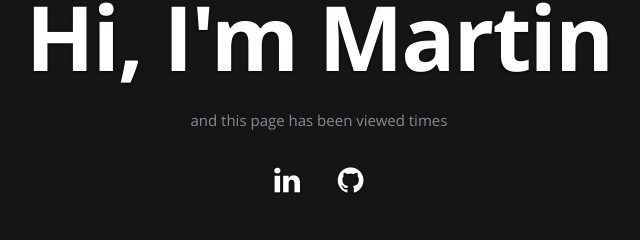
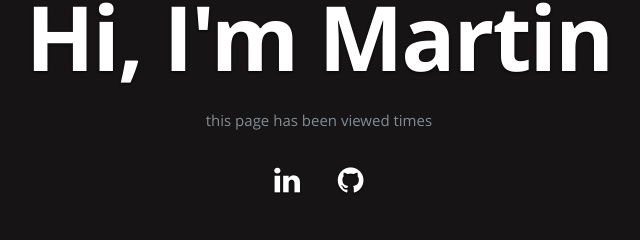
Before and after one commit to elnook909/azure-resume, a plain HTML site: page frontend/index.html in a window 1280 px wide. Shown: the part 281-521 px from the top of the page, 323-963 px from the left. Drawn offline with nearby package versions, Linux system fonts and the light colour scheme; no server answers.

Commit message:
Updated index.html

```diff
--- a/frontend/index.html
+++ b/frontend/index.html
@@ -56,7 +56,7 @@
          <div class="banner-text">
             <h1 class="responsive-headline">Hi, I'm Martin</h1>
 
-            <p>and this page has been viewed <a id="counter"></a> times </p>
+            <p>this page has been viewed <a id="counter"></a> times </p>
             <ul class="social">
                <li><a href="https://linkedin.com/in/martinbyrneinfo"><i class="fa fa-linkedin"></i></a></li>
                <li><a href="https://github.com/elnook909/azure-resume"><i class="fa fa-github"></i></a></li>
```
